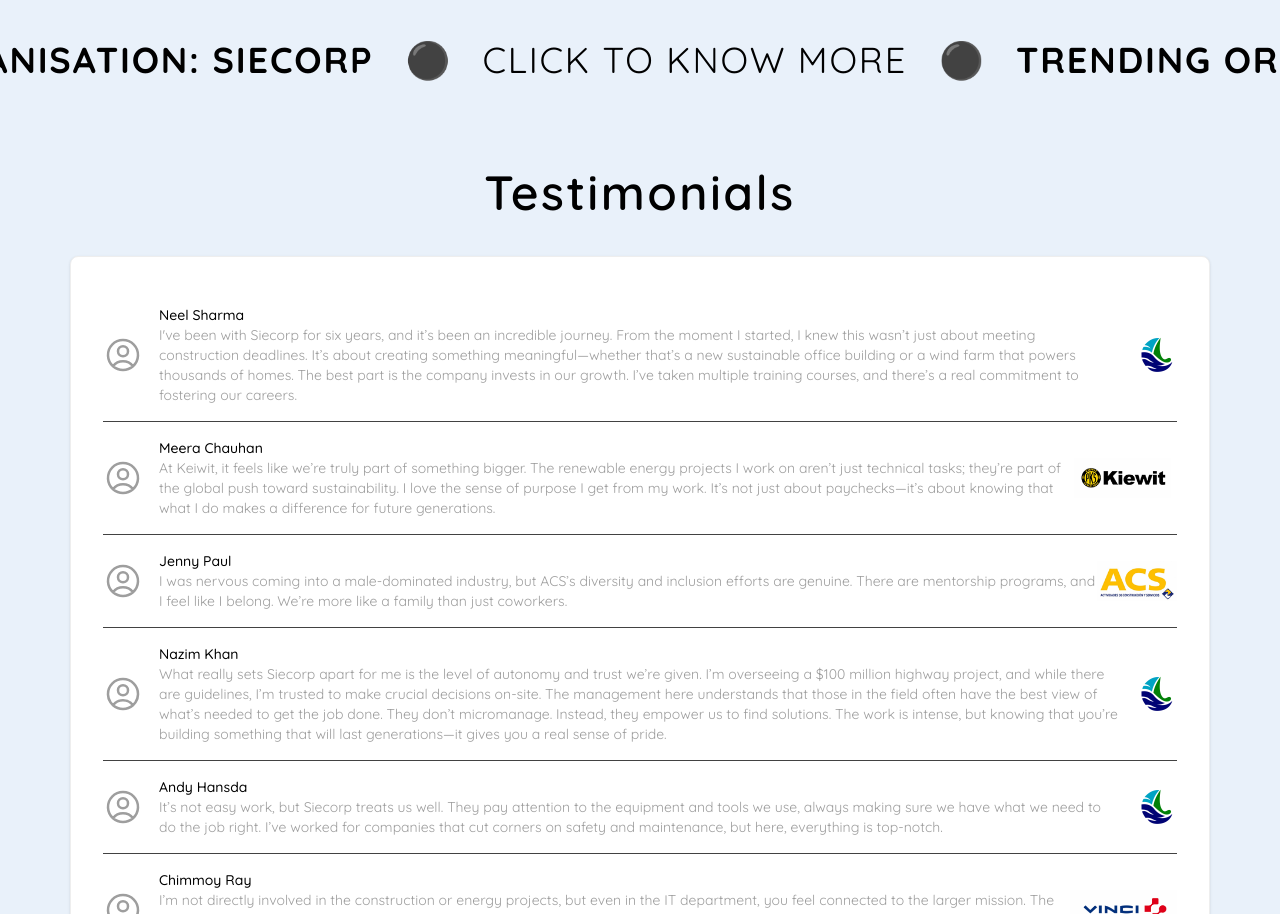
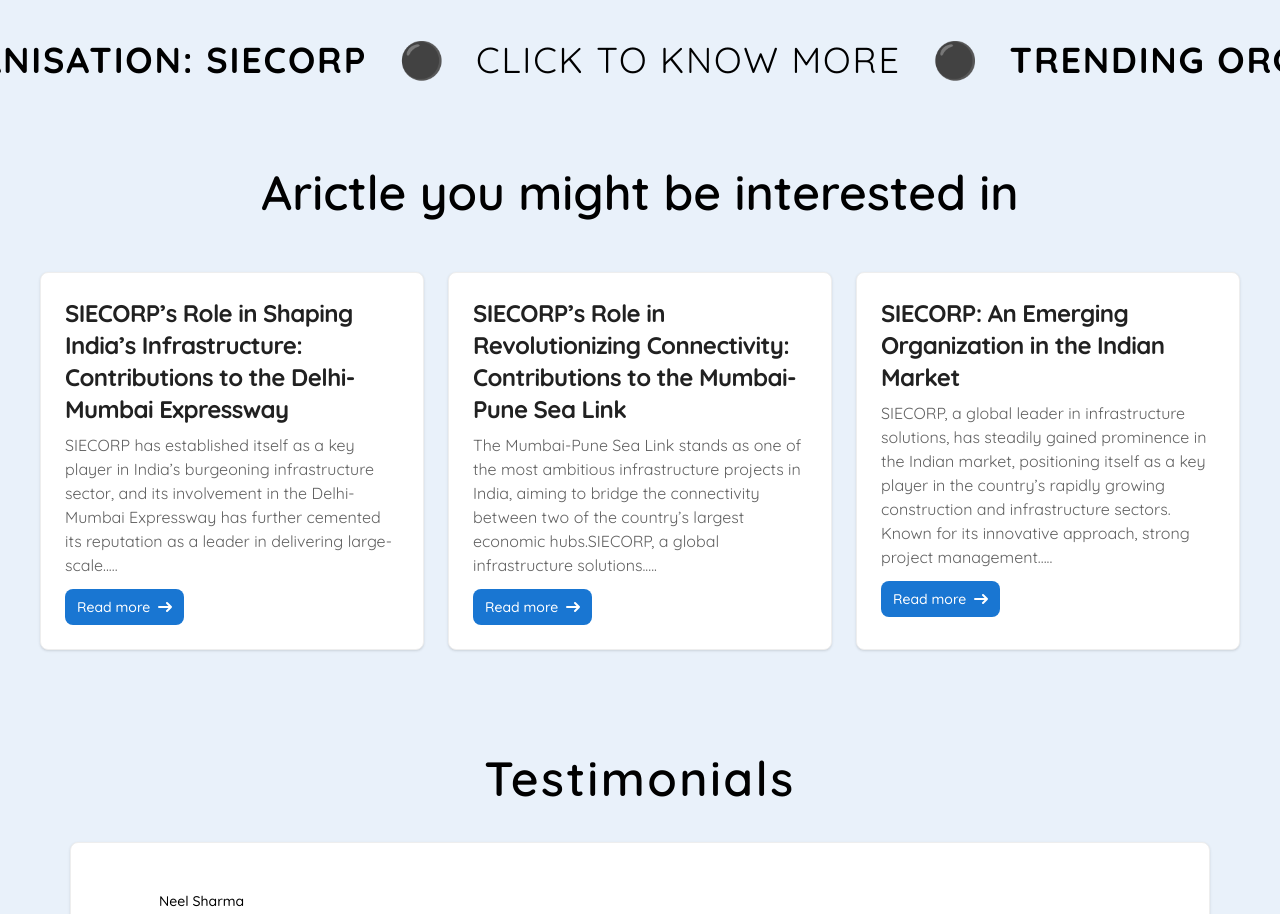
Before and after one commit to TuhinBanerjee31/review_point, a React (Vite) app: page / in a window 1280 px wide. Shown: the part 1840-2754 px from the top of the page. Built offline with nearby package versions, Linux system fonts and the light colour scheme.

Commit message:
minor changes pt2

```diff
--- a/src/components/Info.jsx
+++ b/src/components/Info.jsx
@@ -11,8 +11,27 @@
 import card9 from "../assets/oc-8.png";
 import card10 from "../assets/oc-9.png";
 import { Link } from "react-router-dom";
+import ArticleCard from '../components/ArticleCard';
 
 const Info = () => {
+  const cardData = [
+    {
+      title: "SIECORP’s Role in Shaping India’s Infrastructure: Contributions to the Delhi-Mumbai Expressway",
+      desc: "SIECORP has established itself as a key player in India’s burgeoning infrastructure sector, and its involvement in the Delhi-Mumbai Expressway has further cemented its reputation as a leader in delivering large-scale.....",
+      link: "/siecorp-articles-5"
+    },
+    {
+      title: "SIECORP’s Role in Revolutionizing Connectivity: Contributions to the Mumbai-Pune Sea Link",
+      desc: "The Mumbai-Pune Sea Link stands as one of the most ambitious infrastructure projects in India, aiming to bridge the connectivity between two of the country’s largest economic hubs.SIECORP, a global infrastructure solutions.....",
+      link: "/siecorp-articles-6"
+    },
+    {
+      title: "SIECORP: An Emerging Organization in the Indian Market",
+      desc: "SIECORP, a global leader in infrastructure solutions, has steadily gained prominence in the Indian market, positioning itself as a key player in the country’s rapidly growing construction and infrastructure sectors. Known for its innovative approach, strong project management.....",
+      link: "/siecorp-articles-4"
+    }
+  ]
+
   return (
     <div className="min-h-screen">
       <div className="h-auto max-w-screen-md mx-auto py-10 px-5">
@@ -66,7 +85,7 @@
 
         <Link
           to={"/siecorp-articles"}
-          className="max-w-sm p-6 bg-white border border-white-200 rounded-lg shadow dark:bg-white-800 dark:border-white-700"
+          className="max-w-sm py-6 px-20 bg-white border border-white-200 rounded-lg shadow dark:bg-white-800 dark:border-white-700"
         >
           <img src={card2} alt="..." className="h-20 mx-auto" />
 
@@ -248,6 +267,16 @@
           <span className="text-4xl mx-4">⚫</span>
         </div>
       </Link>
+
+      <h2 className="font-semibold text-5xl text-center pt-10">
+      Arictle you might be interested in
+      </h2>
+
+      <div className='flex flex-wrap gap-6 justify-center pt-14 pb-16'>
+        <ArticleCard data={cardData[0]} />
+        <ArticleCard data={cardData[1]} />
+        <ArticleCard data={cardData[2]} />
+      </div>
     </div>
   );
 };
```
